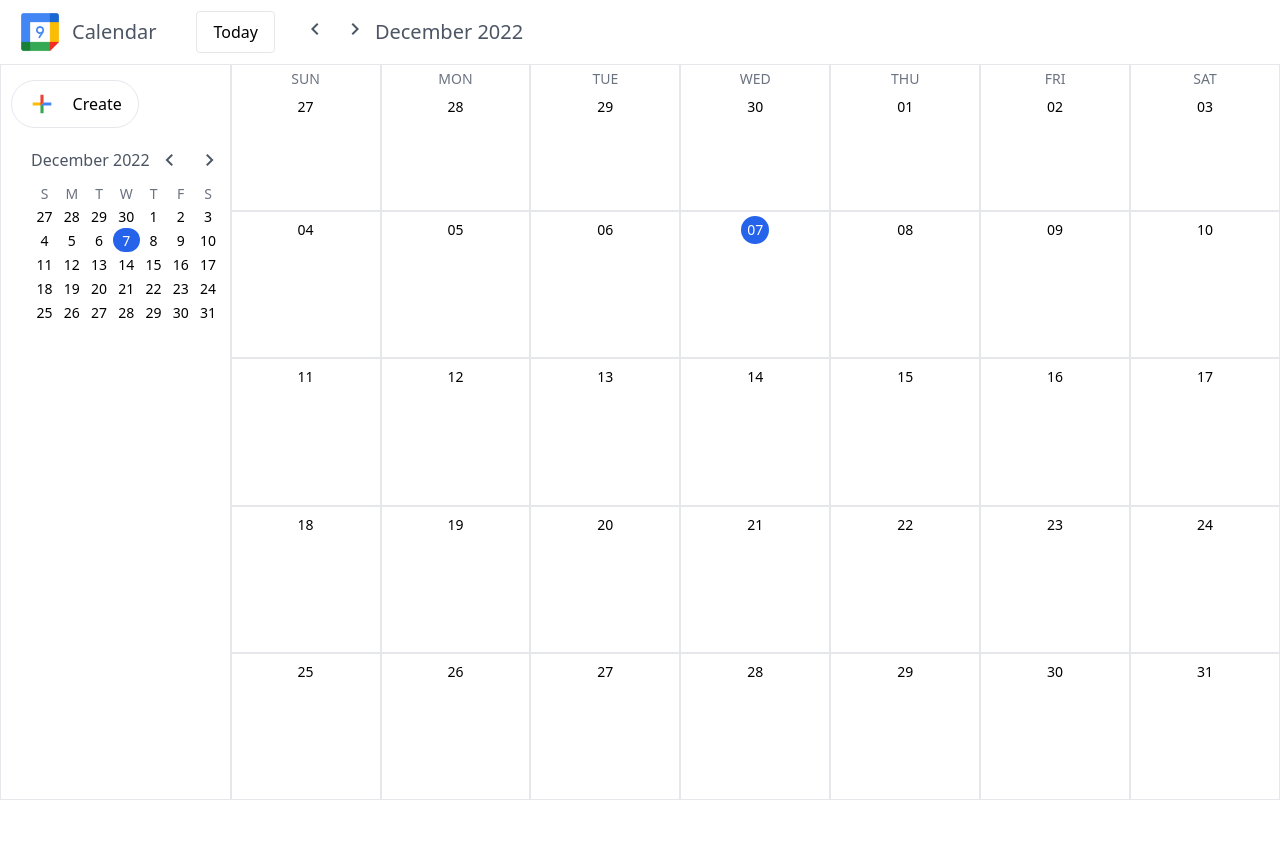
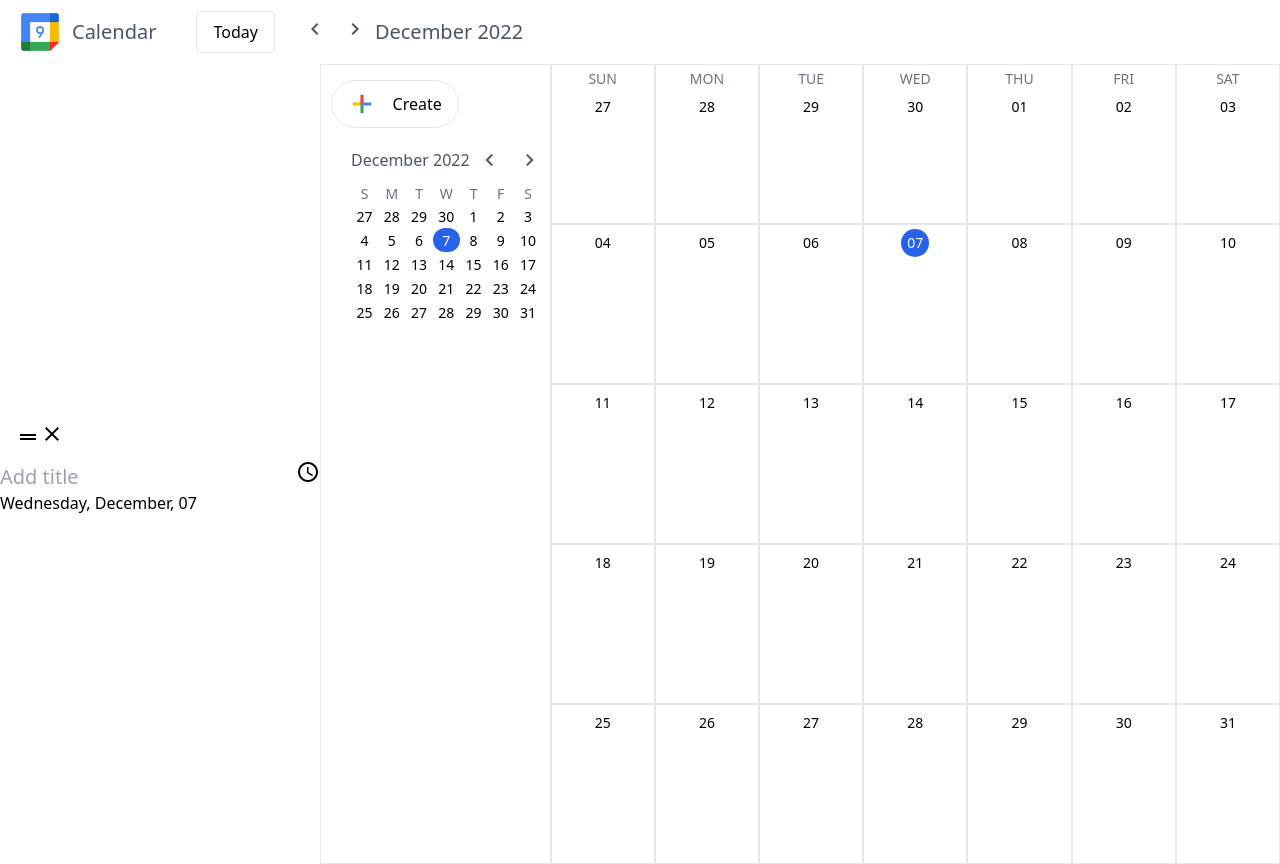
Before and after one commit to PrakarshKamal/google-calendar-clone, a React (Create React App) app: page / in a window 1280 px wide. Both pictures are taken after a click on the button "Create". Before the commit the page ends 800 px from the top, so only its background shows below. Built offline with nearby package versions, Linux system fonts and the light colour scheme.

Commit message:
added event

```diff
--- a/src/App.js
+++ b/src/App.js
@@ -4,10 +4,11 @@
 import CalendarHeader from "./components/CalendarHeader";
 import Sidebar from "./components/Sidebar";
 import Month from "./components/Month";
+import Event from "./components/Event";
 import globalContext from "./context/GlobalContext";
 
 function App() {
-  const { monthIdx } = useContext(globalContext);
+  const { monthIdx, showEvent } = useContext(globalContext);
   const [currentMonth, setCurrentMonth] = useState(getMonth());
 
   useEffect(() => {
@@ -19,6 +20,7 @@
       <div className="h-screen flex flex-col">
         <CalendarHeader />
         <div className="flex flex-1">
+          {showEvent && <Event />}
           <Sidebar />
           <Month month={currentMonth} />
         </div>
--- a/src/components/CreateEventButton.js
+++ b/src/components/CreateEventButton.js
@@ -1,16 +1,18 @@
-import React from "react";
+import React, { useContext } from "react";
 import plus from "../assets/plus.svg";
+import globalContext from "../context/GlobalContext";
 
 export default function CreateEventButton() {
+  const { setShowEvent } = useContext(globalContext);
+
   return (
-    <p>
     <button
+      onClick={() => setShowEvent(true)}
       id="createEventButton"
       className="border rounded-full flex items-center shadow-md hover:shadow-2xl"
     >
       <img src={plus} alt="create_event" className="w-7 h-7" />
       <span className="pl-3 pr-7"> Create</span>
     </button>
-    </p>
   );
 }
--- /dev/null
+++ b/src/components/Event.js
@@ -0,0 +1,39 @@
+import React, { useContext, useState } from "react";
+import globalContext from "../context/GlobalContext";
+
+export default function Event() {
+  const [title, setTitle] = useState("");
+  const { setShowEvent, selectedDay } = useContext(globalContext);
+  console.log(selectedDay);
+  return (
+    <div className="h-screen w-full fixed left-0 top-0 flex justify-center items-center">
+      <form className="bg-white rounded-lg shadow-2xl w-1/4">
+        <header className="bg-gray-100 px-4 py-2 flex justify-between items-center">
+          <span className="material-icons-outlined text-gray-400">
+            drag_handle
+          </span>
+          <button onClick={() => setShowEvent(false)}>
+            <span className="material-icons-outlined text-gray-400">close</span>
+          </button>
+        </header>
+        <div className="p-3">
+          <div className="grid grid-cols-1/5 items-end gap-y-7"></div>
+          <div></div>
+          <input
+            className="pt-3 border-0 text-gray-600 text-xl font-semibold pb-2 w-full border-b-2 border-gray-200 focus:outline-none focus:ring-0 focus:border-blue-500"
+            type="text"
+            name="title"
+            placeholder="Add title"
+            value={title}
+            onChange={(e) => setTitle(e.target.value)}
+            required
+          />
+          <span className="material-icons-outlined text-gray-400">
+            schedule
+          </span>
+          <p>{selectedDay.format("dddd, MMMM, DD")}</p>
+        </div>
+      </form>
+    </div>
+  );
+}
--- a/src/context/ContextWrapper.js
+++ b/src/context/ContextWrapper.js
@@ -5,7 +5,8 @@
 export default function ContextWrapper(props) {
   const [monthIdx, setMonthIdx] = useState(dayjs().month());
   const [smallCalendarMonth, setSmallCalendarMonth] = useState(null);
-  const [selectedDay, setSelectedDay] = useState(null);
+  const [selectedDay, setSelectedDay] = useState(dayjs());
+  const [showEvent, setShowEvent] = useState(false);
 
   useEffect(() => {
     if (smallCalendarMonth !== null) {
@@ -22,6 +23,8 @@
         setSmallCalendarMonth,
         selectedDay,
         setSelectedDay,
+        showEvent,
+        setShowEvent,
       }}
     >
       {props.children}
--- a/src/context/GlobalContext.js
+++ b/src/context/GlobalContext.js
@@ -9,6 +9,9 @@
 
   selectedDay: null,
   setSelectedDay: (day) => {},
+
+  showEvent: false,
+  setShowEvent: () => {},
 });
 
 export default globalContext;
--- a/src/output.css
+++ b/src/output.css
@@ -120,7 +120,6 @@
 
 #createEventButton {
   margin: 15px 0px 0px 10px;
-  border-width: 1px;
   min-width: 8rem;
   min-height: 3rem;
   justify-content: space-evenly;
```
Also changed, not shown: tailwind.config.js (+6 -6 lines), src/components/Month.js (indentation only). Lines whose indentation alone changed are shown as unchanged.
